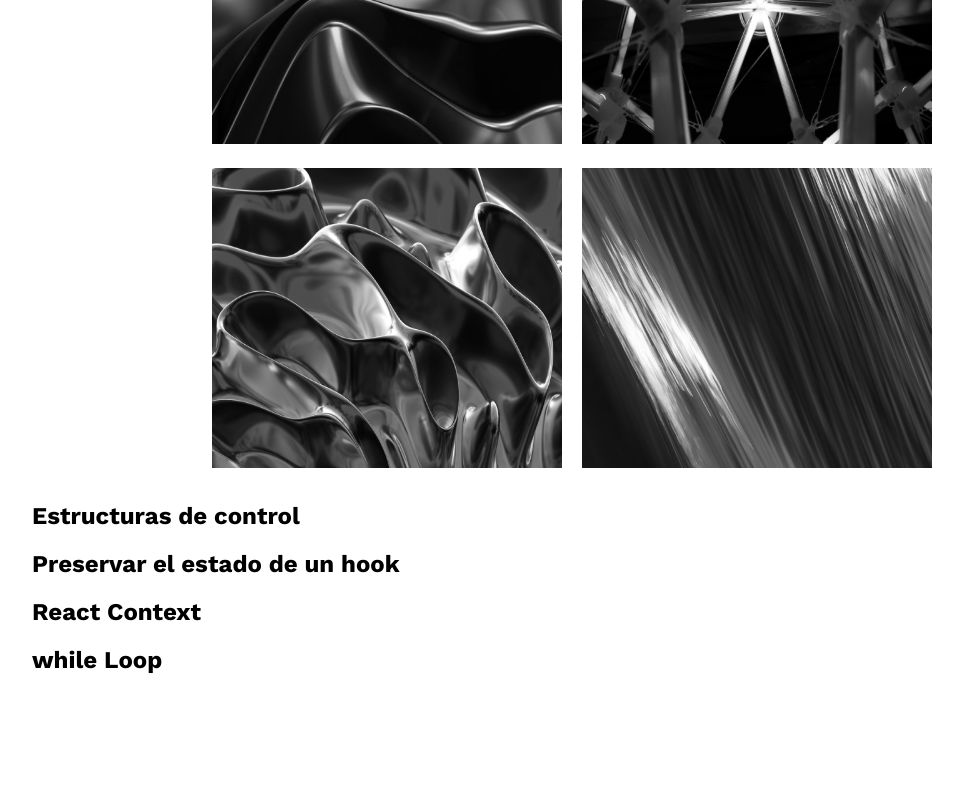
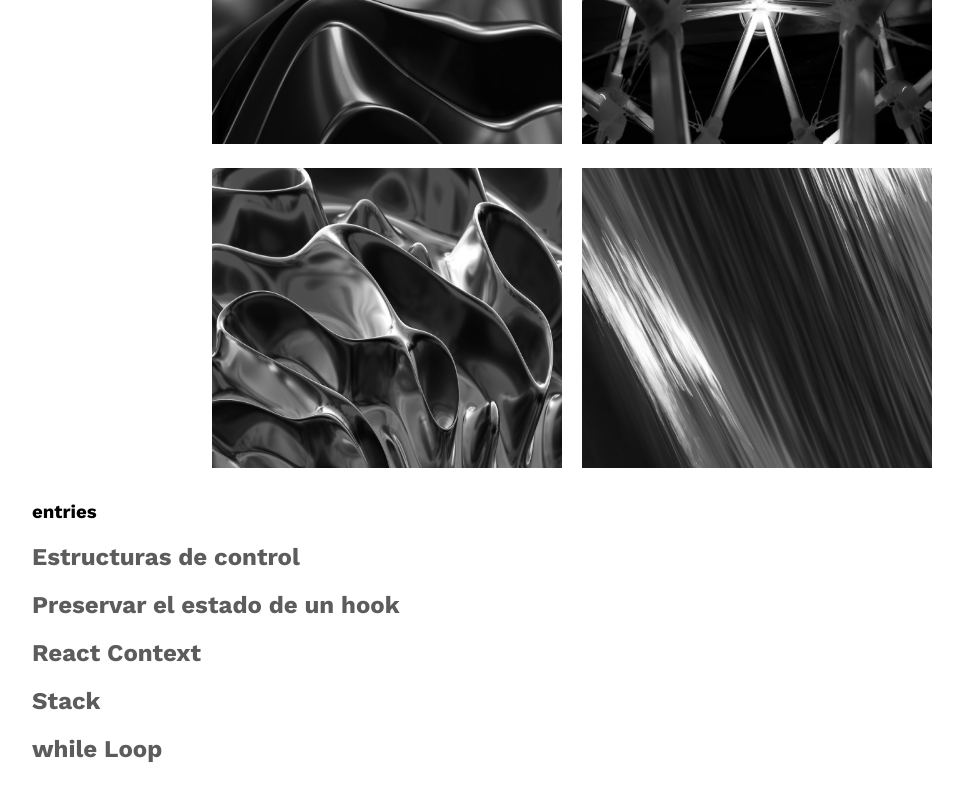
Before and after one commit to Hctor11/Euler, a Next.js app: page / in a window 1280 px wide. Shown: the part 962-1762 px from the top of the page, without its empty margins (68-1031 px from the left). Before the commit the page ends 1676 px from the top, so only its background shows below. Built offline with nearby package versions, Linux system fonts and the light colour scheme.

Commit message:
added sass hover effects

```diff
--- a/app/page.tsx
+++ b/app/page.tsx
@@ -18,7 +18,7 @@ const Home = () => {
   const postPreview = postMetaData.map((slug) => (
     <div>
       <Link href={`/posts/${slug}`}>
-        <h2>{slug}</h2>
+        <h2 className="entries-title">{slug}</h2>
       </Link>
     </div>
   ));
@@ -61,7 +61,7 @@ const Home = () => {
           numImage="3"
         ></Image_part>
       </div>
-
+      <h3>entries</h3>
       {postPreview}
     </div>
   );
--- a/styles/home/home.css
+++ b/styles/home/home.css
@@ -64,9 +64,19 @@ a {
   display: flex;
   margin: 10px;
   transition: all 0.3s ease 0s;
+  border-radius: 10px;
 }
 
 .image:hover {
+  transform: translateY(-5px);
+}
+
+.entries-title {
+  color: #5C5C5C;
+  transition: all 0.3s ease 0s;
+}
+
+.entries-title:hover {
   transform: translateY(-5px);
 }
 
--- a/styles/home/home.sass
+++ b/styles/home/home.sass
@@ -57,8 +57,16 @@ a
     display: flex
     margin: 10px
     transition: all 0.3s ease 0s
+    border-radius: 10px
 
 .image:hover
+    transform: translateY(-5px)
+
+.entries-title
+    color: #5C5C5C
+    transition: all 0.3s ease 0s
+
+.entries-title:hover
     transform: translateY(-5px)
 
 footer
```
Also changed, not shown: posts/Stack.md (added, +22 -0 lines), 1 other file (tests, documents, lock files or other folders).
